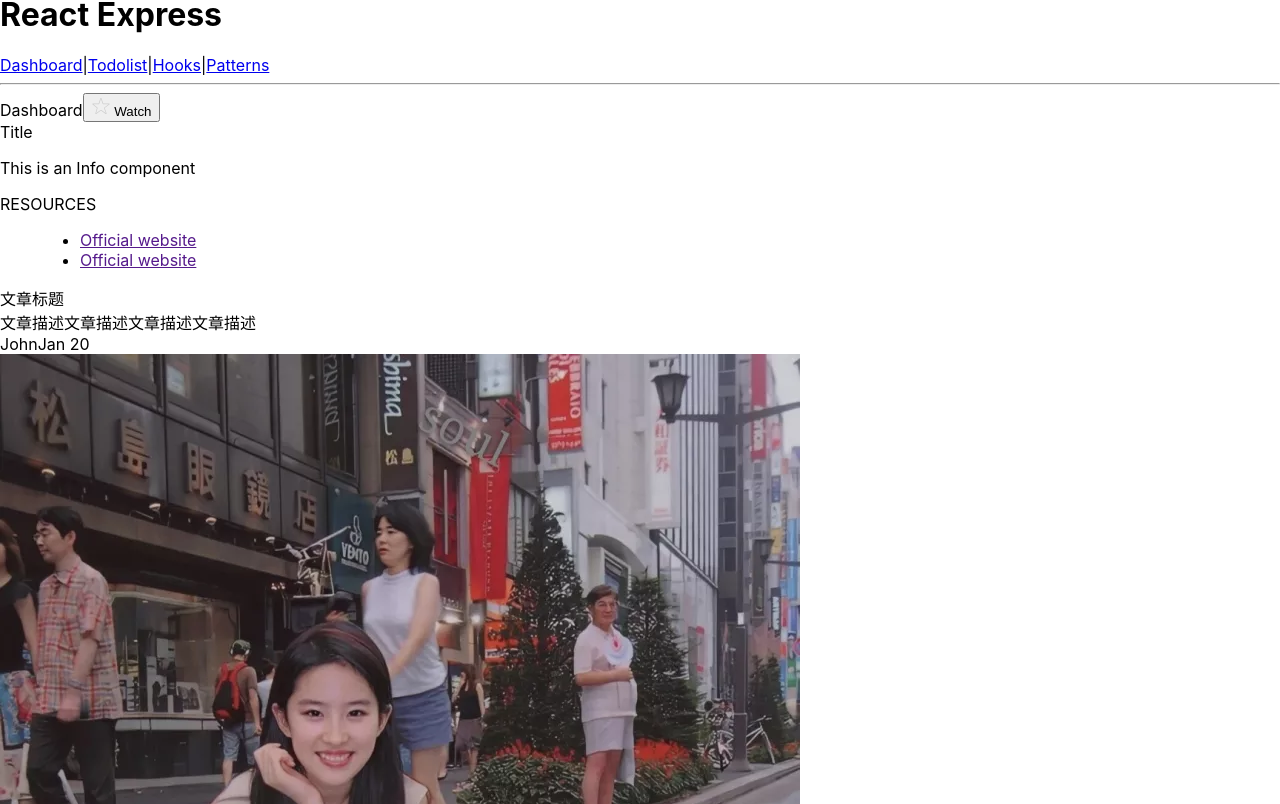
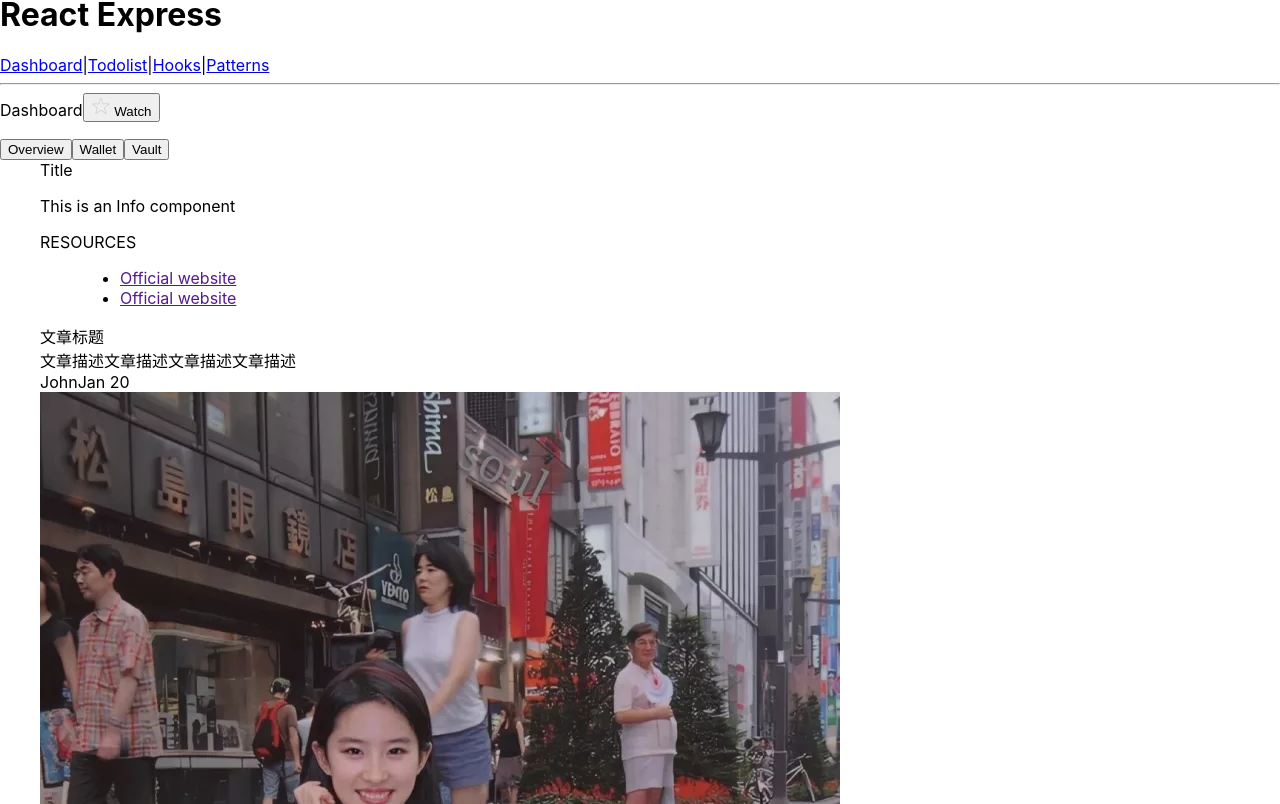
Before and after one commit to davidkoojohn/react-app, a React (Vite) app: page /express/dashboard in a window 1280 px wide. Shown: the part 956-1760 px from the top of the page. Built offline with nearby package versions, Linux system fonts and the light colour scheme.

Commit message:
creat tabs component

```diff
--- a/src/Views/Express/Dashboard.tsx
+++ b/src/Views/Express/Dashboard.tsx
@@ -1,6 +1,6 @@
 
 import lyf from "../../assets/lyf.webp"
-import {useState} from "react";
+import {ReactNode, useState} from "react";
 
 
 interface IStarButtonProps {
@@ -83,8 +83,55 @@ function ArticleList() {
   )
 }
 
+interface ITabsProps {
+  types: TabType[]
+  title: (type: TabType) => ReactNode
+  content: (type: TabType) => ReactNode
+}
+function Tabs({ content, types, title }: ITabsProps) {
+  const [activeType, setActiveType] = useState<TabType>(types[0])
+  return (
+    <dl>
+      <dt className={"border-b"}>
+        {types.map(item => (
+          <button
+            className={"mr-2 px-2 py-1 border-b-2 border-gray-100 text-gray-500 "+`${item === activeType && "border-gray-700 text-gray-700"}`}
+            key={item}
+            onClick={() => setActiveType(item)}
+          >
+            {title(item)}
+          </button>
+        ))}
+      </dt>
+      <dd className={"pt-4"}>
+        <div>{content(activeType)}</div>
+      </dd>
+    </dl>
+  )
+}
+
+const TABS_DATA = [
+  {type: "Overview", content: "Overview Overview"},
+  {type: "Wallet", content: "Wallet"},
+  {type: "Vault", content: "test Vault"},
+]
+type TabType = "Overview" | "Wallet" | "Vault"
+
 export default function Dashboard() {
   const [watched, setWatched] = useState<boolean>(false)
+
+  const content = (type: TabType) => {
+    switch (type) {
+      case "Overview":
+        return <div>
+          <Info/>
+          <ArticleList/>
+        </div>
+      case "Wallet":
+      case "Vault":
+        return <h1>{TABS_DATA.find(item => item.type === type)?.content}</h1>
+    }
+  }
 
   return (
     <div className={""}>
@@ -92,18 +139,15 @@ export default function Dashboard() {
         <span className={"text-3xl"}>Dashboard</span>
         <StarButton watched={watched} onWatch={setWatched}/>
       </div>
-      <div className={"border p-4"}>
-        <Info/>
-        <ArticleList/>
-        Dashboard
-        <br/>
-        Dashboard
-        <br/>
-        Dashboard
-        <br/>
-        Dashboard
-        <br/>
-      </div>
+      <Tabs
+        types={TABS_DATA.map(item => item.type as TabType)}
+        title={
+          (type) => TABS_DATA.find(item => item.type === type)?.type
+        }
+        content={
+          (type) => content(type)
+        }
+      />
     </div>
   )
 }
```
